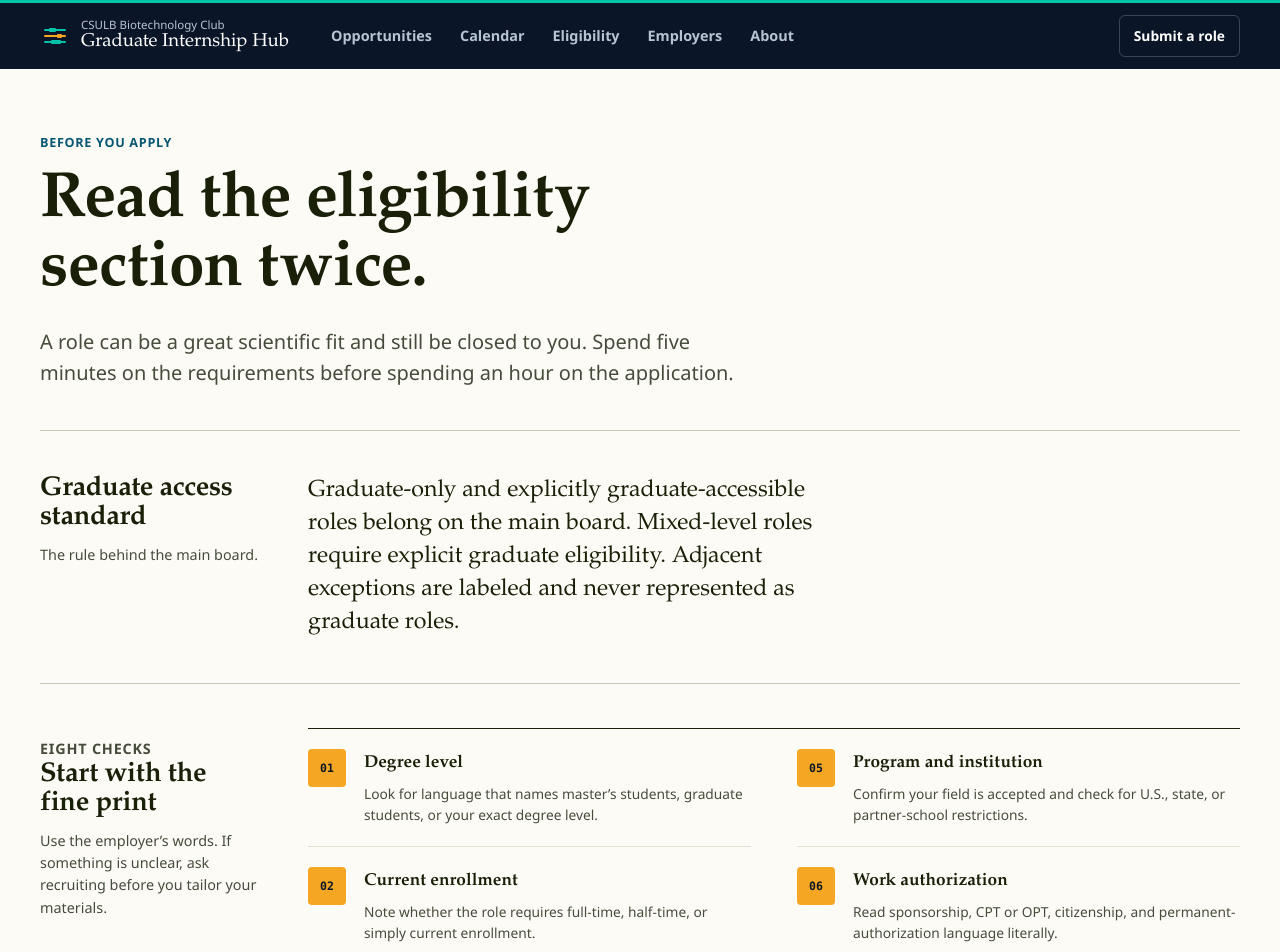
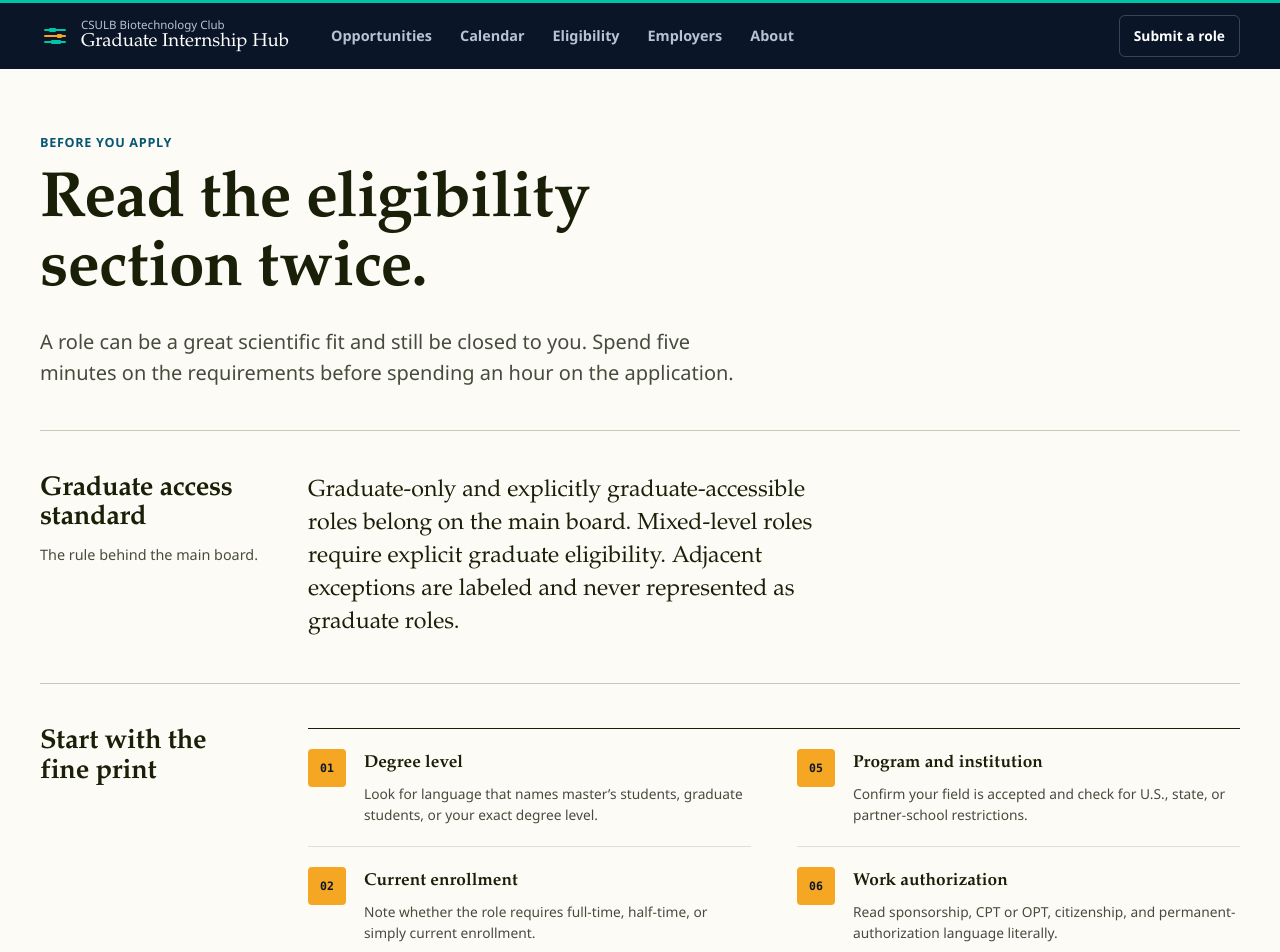
Before and after one commit to austinesparza/csulb-biotech-career-hub, a Next.js app: page /eligibility in a window 1280 px wide. Shown: the top 952 px of the page. Built offline with nearby package versions, Linux system fonts and the light colour scheme.

Commit message:
Simplify eligibility checklist heading

```diff
--- a/src/app/eligibility/page.tsx
+++ b/src/app/eligibility/page.tsx
@@ -37,9 +37,7 @@ export default function EligibilityPage() {
 
       <section className="editorial-strip">
         <div className="margin-note">
-          <p className="eyebrow">Eight checks</p>
           <h2>Start with the fine print</h2>
-          <p>Use the employer’s words. If something is unclear, ask recruiting before you tailor your materials.</p>
         </div>
         <ol className="checks-grid">
           {CHECKS.map(([title, body], index) => (
```
